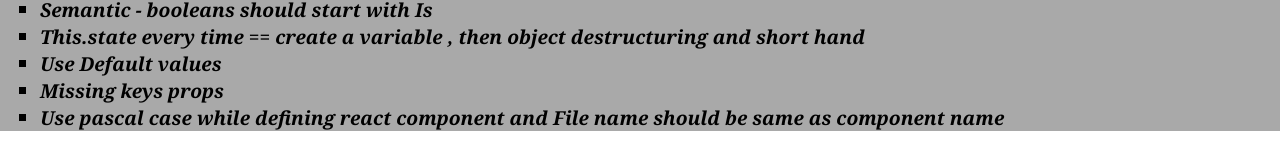
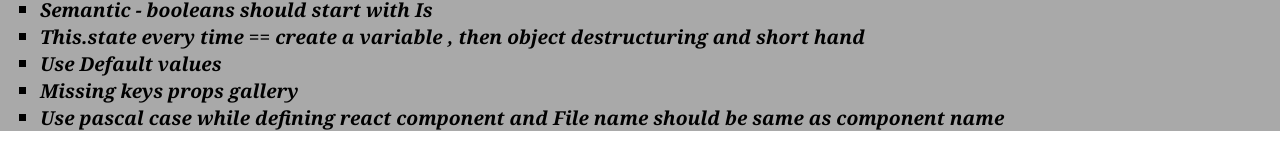
Before and after one commit to AnithaDharaneedharan/kodflix, a React (Create React App) app: page /patterns in a window 1280 px wide. Shown: the part 878-1030 px from the top of the page. Built offline with nearby package versions, Linux system fonts and the light colour scheme.

Commit message:
patterns last

```diff
--- a/src/frontend/movies/Gallery.js
+++ b/src/frontend/movies/Gallery.js
@@ -18,7 +18,6 @@ export default class Gallery extends React.Component {
           {getGallery.map(cover => {
             return (
               <Movies
-                key={cover.id}
                 name={cover.title}
                 logo={cover.image}
                 id={cover.id}
--- a/src/frontend/patterns/BestPractices.js
+++ b/src/frontend/patterns/BestPractices.js
@@ -51,7 +51,7 @@ export default function BestPractices() {
             destructuring and short hand
           </li>
           <li>Use Default values</li>
-          <li>Missing keys props</li>
+          <li>Missing keys props gallery</li>
           <li>
             Use pascal case while defining react component and File name should
             be same as component name
--- a/src/frontend/patterns/ListComponentSample.js
+++ b/src/frontend/patterns/ListComponentSample.js
@@ -13,27 +13,18 @@ export default class ListComponentSample extends React.Component {
     return (
       <div className="topic">
         <h1>The last clicked button is {this.state.lastClickedButton}</h1>
-        <div>
-          <div>
+
         <ListItemComponentSample
           title="Create"
           click={this.click}
           className="button-secondary"
         />
-          </div>
 
-          <div>
         <ListItemComponentSample title={123} click={this.click} />
-          </div>
 
-          <div>
         <ListItemComponentSample title="Update" click={this.click} />
-          </div>
 
-          <div>
         <ListItemComponentSample title="Delete" click={this.click} />
-          </div>
-        </div>
       </div>
     );
   }
--- a/src/frontend/patterns/ListItemComponentSample.js
+++ b/src/frontend/patterns/ListItemComponentSample.js
@@ -3,12 +3,14 @@ import React from "react";
 export default function ListItemComponentSample({className = "button-primary", title, click}) {
 
     return (
+      <div>
       <button
         className={className}
         onClick={() => click(title)}
       >
         {title}
       </button>
+      </div>
     );
 
 }
```
Lines whose indentation alone changed are shown as unchanged.
